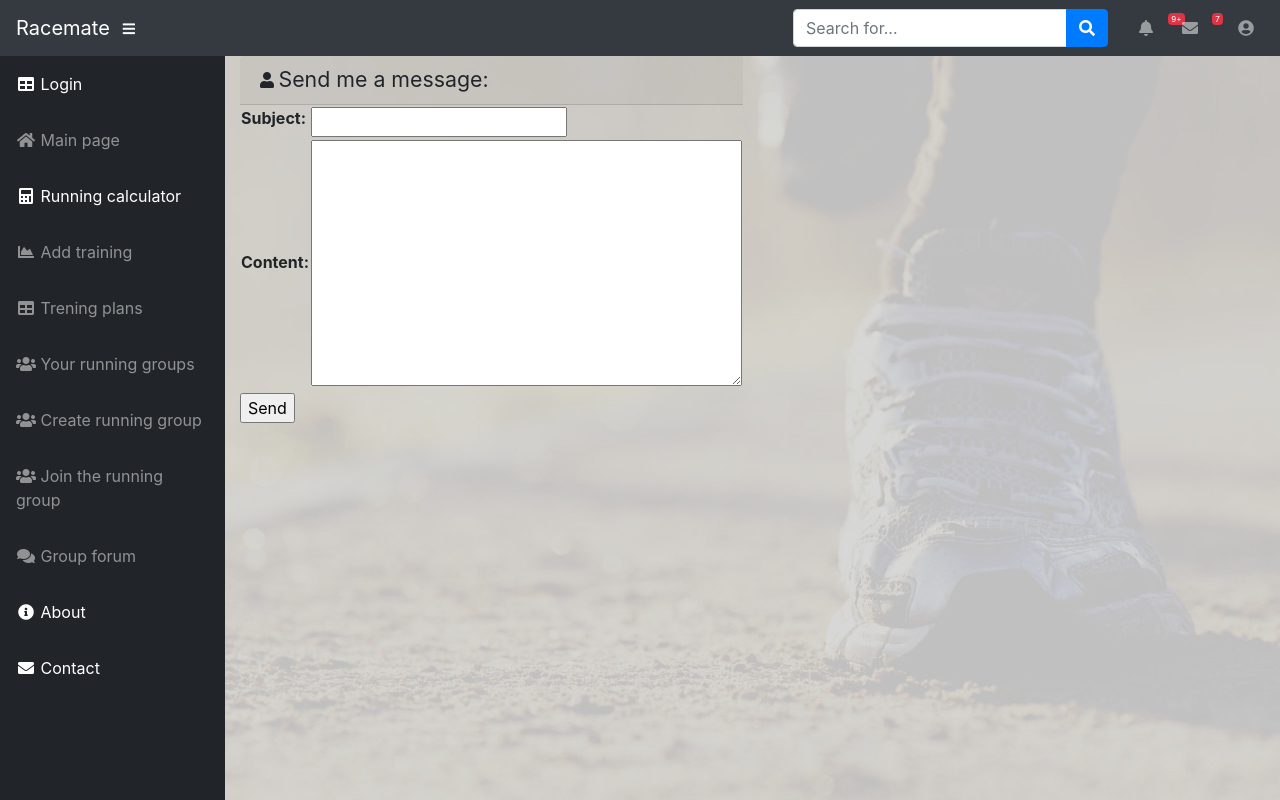
After one commit to przemyslawkulak/Racemate-aplikacja-biegowa, a Django app: page /contact/ in a window 1280 px wide. The commit adds this page. Run offline with Django 3.2, Linux system fonts and the light colour scheme; some libraries are stand-ins or nearby versions.

Commit message:
contact view sending email

```diff
--- a/Racemate/urls.py
+++ b/Racemate/urls.py
@@ -21,7 +21,7 @@ from group.views import RunningGroupView, MemberView, CreateGroupView, ShowGroup
     AdminConfirmView, AdminView
 from messanger.views import ForumView, ForumChoiceView, SendMessageView, SendMessageGroupView, MessangerView
 from racemate.views import (LogoutView, LoginView, LandingView, LandingGeneratorView,
-                            RegisterView, customhandler404, customhandler500, EditUserView)
+                            RegisterView, customhandler404, customhandler500, EditUserView, ContactView)
 from training.views import AddTrainingView, AddTreningView, TreningPlanWhiteView, TreningPlan18weeksView, \
     LoadTreningView, PlanChoiceView, DeleteTrainingView, PastTrainingDelete
 
@@ -38,6 +38,7 @@ urlpatterns = [
     path('', LandingView.as_view(), name='landing-page'),
     re_path(r'start/(?P<id>(\d)+)/$', LandingGeneratorView.as_view(), name='generate_vdot'),
     path('edituser/', EditUserView.as_view(), name='edituser'),
+    path('contact/', ContactView.as_view(), name='contact'),
 
     # group
     re_path(r'running_group/(?P<id>(\d)+)/$', RunningGroupView.as_view(), name='running-group'),
--- a/racemate/forms.py
+++ b/racemate/forms.py
@@ -54,7 +54,7 @@ class AddTreningForm(ModelForm):
         model = TrainingElement
         fields = ['name', 'time', 'type']
 
-class EditUserForm(ModelForm):
-    class Meta:
-        model = MyUser
-        fields = ['username', 'first_name', 'last_name', 'email']
+
+class ContactForm(forms.Form):
+    subject = forms.CharField()
+    content = forms.CharField(widget=forms.Textarea)
--- /dev/null
+++ b/racemate/templates/racemate/contact.html
@@ -0,0 +1,19 @@
+{% extends "racemate/index.html" %}
+{% block content %}
+    <div class="col-5">
+        <div>
+
+        </div>
+        <form action="" method="post">
+            <div class="card-header">
+                <i class="fas fa-user"> </i>
+                <span  class="test fa-lg">  Send me a message:</span>
+            </div>
+            {% csrf_token %}
+            <table>
+                {{ form.as_table }}
+            </table>
+            <input type="submit" value="Send">
+        </form>
+    </div>
+{% endblock content%}
--- a/racemate/templates/racemate/index.html
+++ b/racemate/templates/racemate/index.html
@@ -168,7 +168,7 @@
         </li>
 
       <li class="nav-item active">
-          <a class="nav-link " href="#">
+          <a class="nav-link " href="{% url 'contact'%}">
             <i class="fas fa-fw fa-envelope"></i>
             <span>Contact</span></a>
         </li>
--- a/racemate/views.py
+++ b/racemate/views.py
@@ -2,6 +2,7 @@ import datetime
 
 from django.contrib.auth import authenticate, login, logout
 from django.contrib.auth.mixins import LoginRequiredMixin
+from django.core.mail import send_mail
 from django.core.paginator import Paginator
 from django.shortcuts import render, redirect
 
@@ -11,7 +12,7 @@ from django.urls import reverse
 from django.views import View
 from django.views.generic import UpdateView
 
-from racemate.forms import LoginForm
+from racemate.forms import LoginForm, ContactForm
 
 from racemate.models import MyUser, Message, PastTraining, RunningGroup
 from racemate.table import generateVDOT
@@ -140,3 +141,23 @@ class EditUserView(LoginRequiredMixin, UpdateView):
 
     def get_success_url(self):
         return reverse('edituser')
+
+
+class ContactView(View):
+    def get(self, request):
+        form = ContactForm
+        return render(request, 'racemate/contact.html', {"form": form})
+
+    def post(self, request):
+        form = ContactForm(request.POST)
+        if form.is_valid():
+            subject = form.cleaned_data['subject']
+            content = form.cleaned_data['content']
+            send_mail(
+                subject,
+                content,
+                'racemate.app@gmail.com',
+                ['przemyslaw.kulak86@gmail.com'],
+                fail_silently=False,
+            )
+            return redirect('landing-page')
```
Also changed, not shown: Racemate/settings.py (+9 -0 lines).
